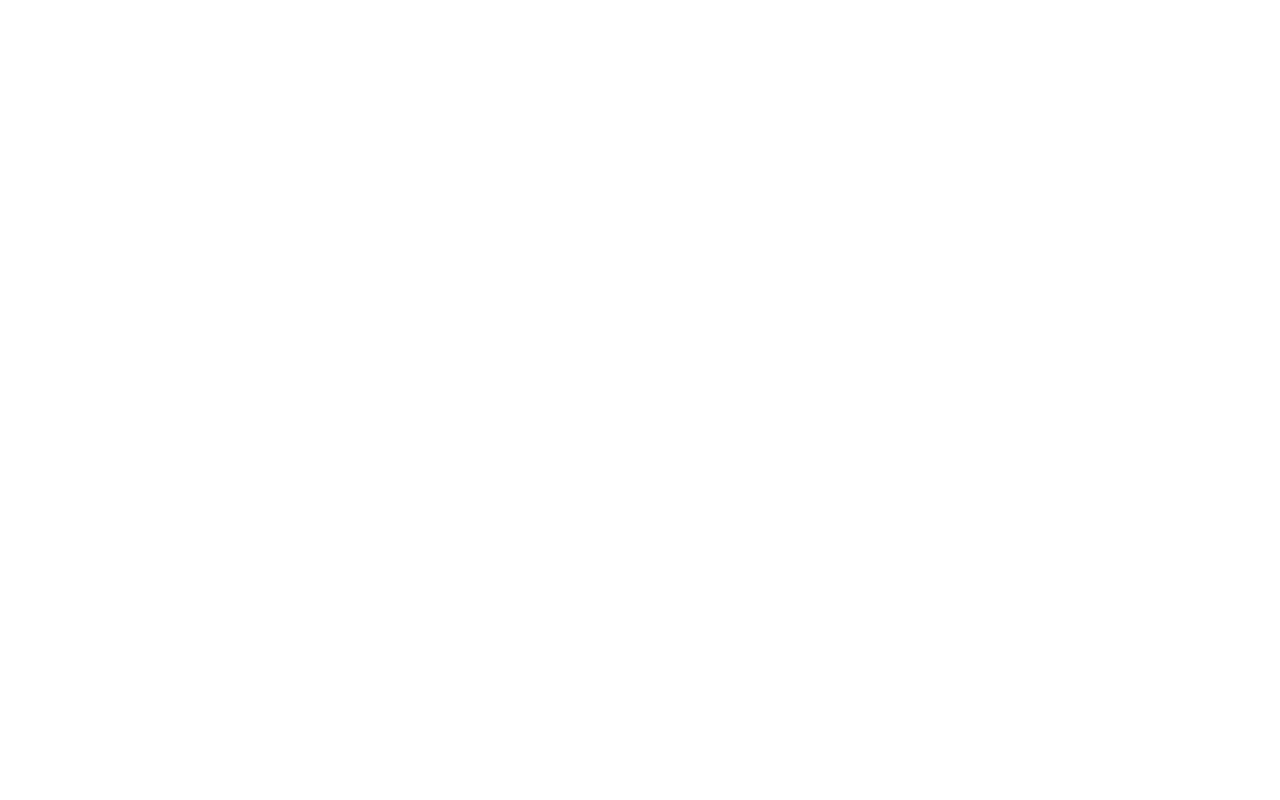
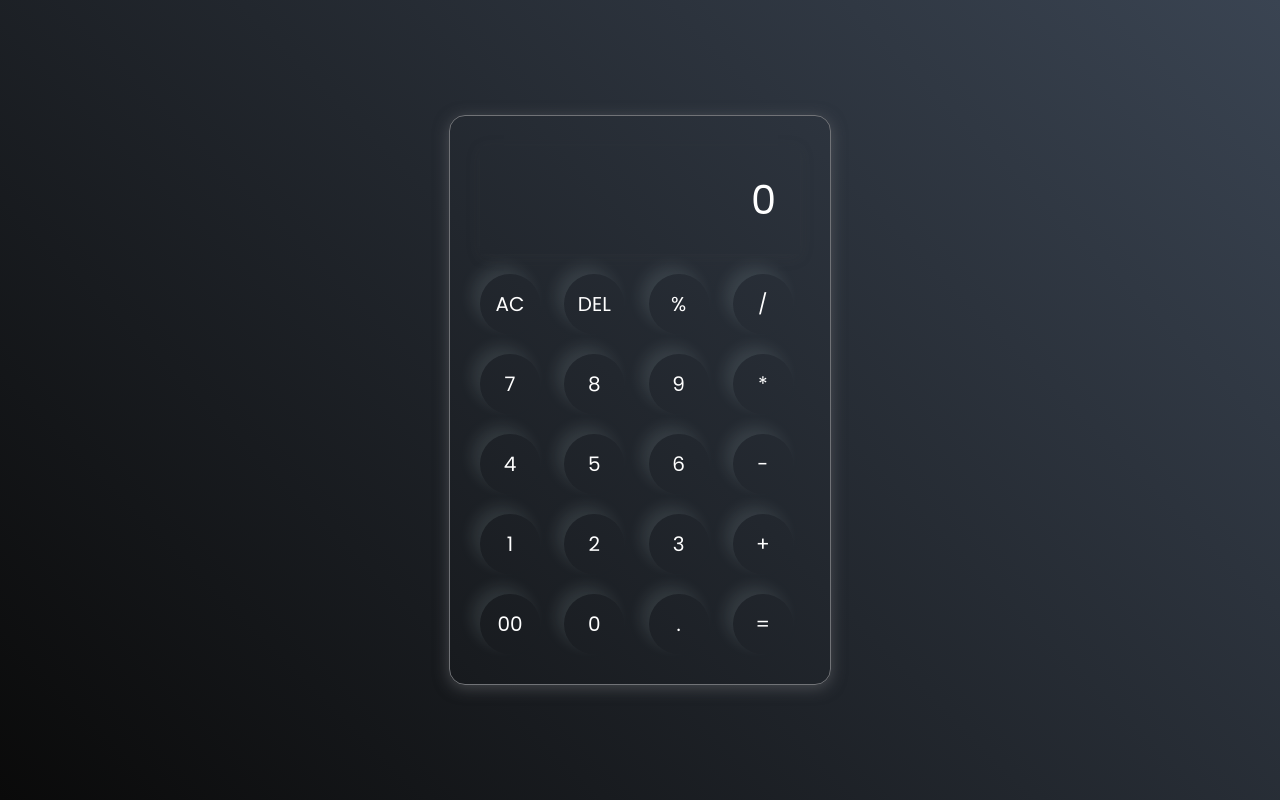
Before and after one commit to Shahriyar001/calculator-app, a plain HTML site: page index.html in a window 1280 px wide. Drawn offline with Linux system fonts and the light colour scheme.

Commit message:
complite basic html and apply css

```diff
--- a/index.html
+++ b/index.html
@@ -3,9 +3,42 @@
   <head>
     <meta charset="UTF-8" />
     <meta name="viewport" content="width=device-width, initial-scale=1.0" />
+    <link rel="stylesheet" href="style.css" />
     <title>Calculator</title>
   </head>
   <body>
-    <div class="calculator"></div>
+    <div class="calculator">
+      <input type="text" class="text" placeholder="0" />
+      <div>
+        <button>AC</button>
+        <button>DEL</button>
+        <button>%</button>
+        <button>/</button>
+      </div>
+      <div>
+        <button>7</button>
+        <button>8</button>
+        <button>9</button>
+        <button>*</button>
+      </div>
+      <div>
+        <button>4</button>
+        <button>5</button>
+        <button>6</button>
+        <button>-</button>
+      </div>
+      <div>
+        <button>1</button>
+        <button>2</button>
+        <button>3</button>
+        <button>+</button>
+      </div>
+      <div>
+        <button>00</button>
+        <button>0</button>
+        <button>.</button>
+        <button>=</button>
+      </div>
+    </div>
   </body>
 </html>
--- a/style.css
+++ b/style.css
@@ -0,0 +1,54 @@
+@import url("https://fonts.googleapis.com/css2?family=Poppins:ital,wght@0,100;0,200;0,300;0,400;0,500;0,600;0,700;0,800;0,900;1,100;1,200;1,300;1,400;1,500;1,600;1,700;1,800;1,900&display=swap");
+
+* {
+  margin: 0;
+  padding: 0;
+  box-sizing: border-box;
+  font-family: "Poppins", sans-serif;
+}
+
+body {
+  width: 100%;
+  height: 100vh;
+  display: flex;
+  justify-content: center;
+  align-items: center;
+  background: linear-gradient(45deg, #0a0a0a, #3a4452);
+}
+
+.calculator {
+  border: 1px solid #717377;
+  padding: 20px;
+  border-radius: 16px;
+  background: transparent;
+  box-shadow: 0px 3px 15px rgba(113, 115, 119, 0.5);
+}
+
+input {
+  width: 320px;
+  border: none;
+  padding: 24px;
+  margin: 10px;
+  background: transparent;
+  box-shadow: 0px 3px 15px rgba(84, 84, 84, 0.1);
+  font-size: 40px;
+  text-align: right;
+  cursor: pointer;
+}
+
+input::placeholder {
+  color: #ffffff;
+}
+
+button {
+  border: none;
+  width: 60px;
+  height: 60px;
+  margin: 10px;
+  border-radius: 50%;
+  background: transparent;
+  color: #ffffff;
+  font-size: 20px;
+  box-shadow: -8px -8px 15px rgba(225, 255, 255, 0.1);
+  cursor: pointer;
+}
```
